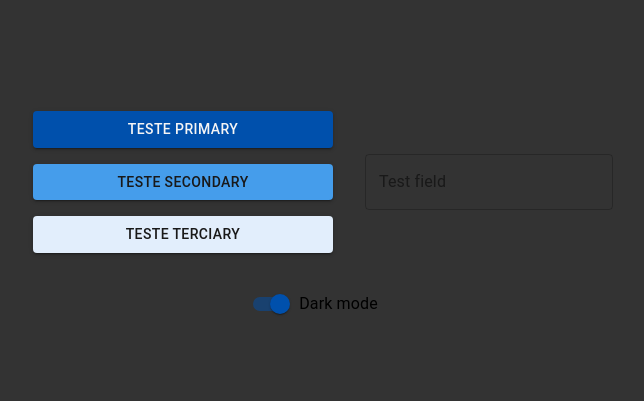
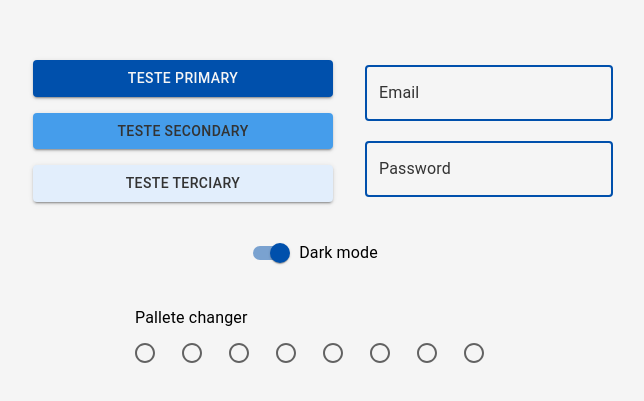
Before and after one commit to Hivqs79/Portal_do_Conselho, a Next.js app in the folder front/app/: page / in a window 1280 px wide. Shown: the part 183-584 px from the top of the page, without its empty margins (317-961 px from the left). Built offline with nearby package versions, Linux system fonts and the light colour scheme.

Commit message:
:sparkles: feat: Finished tests with theme variables and colors

```diff
--- a/front/app/app/layout.tsx
+++ b/front/app/app/layout.tsx
@@ -1,8 +1,8 @@
 "use client";
-import "./globals.css";
 import { ThemeProvider } from "@mui/material/styles";
 import { ReactElement } from "react";
 import { ThemeProviderContext, useThemeContext } from "../hooks/useTheme";
+import "./globals.css";
 
 export default function RootLayout({
   children,
@@ -10,7 +10,7 @@ export default function RootLayout({
   children: React.ReactElement;
 }>) {
   return (
-    <html lang="pt" className="dark">
+    <html lang="pt">
       <ThemeProviderContext>
         <InnerLayout>{children}</InnerLayout>
       </ThemeProviderContext>
@@ -23,7 +23,7 @@ function InnerLayout({ children }: { children: ReactElement }) {
 
   return (
     <ThemeProvider theme={theme}>
-      <body className="bg-[#f0f0f0] dark:bg-[#333]">
+      <body className="bg-[#f5f5f5] dark:bg-[#333]">
         {children}
       </body>
     </ThemeProvider>
--- a/front/app/app/page.tsx
+++ b/front/app/app/page.tsx
@@ -1,9 +1,18 @@
 "use client";
-import { Container, Box, Button, TextField, Switch, FormControlLabel } from "@mui/material";
+import { Container , Box, Button, TextField, Switch, FormControlLabel, RadioGroup, Radio, Typography } from "@mui/material";
 import { useThemeContext } from "@/hooks/useTheme";
+import { colors } from "@/theme/BrandColors";
+import { useState } from "react";
 
 export default function Home() {
+  const [ color, setColor ] = useState("");
   const { changeThemeMode, changePallete } = useThemeContext();
+
+  const handleChangeColor = (event: React.ChangeEvent<HTMLInputElement>) => {
+    let colorChosen = (event.target as HTMLInputElement).value as "purple" | "gray" | "blue" | "pink" | "yellow" | "red" | "green" | "orange";
+    setColor(colorChosen);
+    changePallete(colorChosen);
+  };
 
   return (
     <Container maxWidth={"lg"} className="flex flex-col gap-8 justify-center items-center min-h-screen">
@@ -13,7 +22,6 @@ export default function Home() {
             variant="contained"
             color="primary"
             sx={{ width: 300 }}
-            onClick={() => changePallete("blue")}
           >
             Teste Primary
           </Button>
@@ -21,7 +29,6 @@ export default function Home() {
             variant="contained"
             color="secondary"
             sx={{ width: 300 }}
-            onClick={() => changePallete("green")}
           >
             Teste Secondary
           </Button>
@@ -29,17 +36,22 @@ export default function Home() {
             variant="contained"
             color="terciary"
             sx={{ width: 300 }}
-            onClick={() => changePallete("red")}
           >
             Teste Terciary
           </Button>
         </Box>
-        <Box>
+        <Box className="!flex !flex-col !gap-5">
           <TextField
             id="outlined-search"
-            label="Test field"
+            label="Email"
             type="search"
-            color="secondary"
+            color="primary"
+          />
+          <TextField
+            id="outlined-search"
+            label="Password"
+            type="search"
+            color="primary"
           />
         </Box>
       </Box>
@@ -52,6 +64,20 @@ export default function Home() {
           label="Dark mode"
         />
       </Box>
+      <Box>
+        <Typography variant="subtitle1">Pallete changer</Typography>
+        <RadioGroup value={color} defaultValue="" onChange={handleChangeColor} row>
+          {new Array("blue","green","red","orange","pink","purple","yellow","gray").map((color, index) => {
+              return <FormControlLabel
+                label
+                value={color}
+                key={index}
+                control={<Radio
+                  className={`!text-${color}Primary`}/>}
+              />
+          })}
+        </RadioGroup>
+      </Box>
     </Container>
   );
 }
--- a/front/app/hooks/useTheme.tsx
+++ b/front/app/hooks/useTheme.tsx
@@ -1,7 +1,7 @@
 import { createContext, useContext, useState, ReactNode, Dispatch, SetStateAction, useEffect } from "react";
 import { createTheme, Theme } from "@mui/material/styles";
 import ThemeSettings from "../theme/ThemeSettings";
-import BrandColors from "../theme/BrandColors";
+import {BrandColors} from "../theme/BrandColors";
 
 interface ThemeContextType {
   theme: Theme;
--- a/front/app/tailwind.config.ts
+++ b/front/app/tailwind.config.ts
@@ -10,7 +10,14 @@ export default {
   theme: {
     extend: {
       colors: {
-
+        bluePrimary: "#0050AC",
+        greenPrimary: "#3B5A1A",
+        grayPrimary: "#535353",
+        pinkPrimary: "#DD1155",
+        yellowPrimary: "#814E12",
+        redPrimary: "#A41010",
+        purplePrimary: "#5E0BCC",
+        orangePrimary: "#8D3A0B",
       },
     },
   },
--- a/front/app/theme/BrandColors.ts
+++ b/front/app/theme/BrandColors.ts
@@ -1,4 +1,4 @@
-export default class BrandColors {
+export class BrandColors {
     private static _primary_color: string = "#0050AC";
     private static _secondary_color: string = "#459DEB";
     private static _terciary_color: string = "#E2EEFC";
@@ -28,7 +28,7 @@ export default class BrandColors {
     }
 }
 
-const colors = {
+export const colors = {
     "blue": {
         "primary": "#0050AC",
         "secondary": "#459DEB",
--- a/front/app/theme/ThemeSettings.ts
+++ b/front/app/theme/ThemeSettings.ts
@@ -1,11 +1,14 @@
 import { lighten, darken, createTheme, getContrastRatio } from "@mui/material/styles";
-import BrandColors from "./BrandColors";
+import {BrandColors} from "./BrandColors";
 
 declare module '@mui/material/Button' {
   interface ButtonPropsColorOverrides {
     terciary: true;
   }
 }
+
+const whiteColor = "#f5f5f5";
+const blackColor = "#333333";
 
 export default class ThemeSettings {
 
@@ -17,6 +20,20 @@ export default class ThemeSettings {
   public static changeThemeMode() {
     document.documentElement.classList.toggle('dark');
     console.log(this.getThemeMode());
+  };
+
+  public static getContrastThemeColor() {
+    let mode = this.getThemeMode();
+    return (mode == 'dark' ? whiteColor : blackColor);
+  }
+
+  public static getBackgroundThemeColor() {
+    let mode = this.getThemeMode();
+    return (mode == 'dark' ? blackColor : whiteColor);
+  }
+
+  public static getBetterContrast(color: string) {
+    return getContrastRatio(color, whiteColor) > getContrastRatio(color, blackColor) ? whiteColor : blackColor;
   }
 
   public static createThemePallete() {
@@ -33,20 +50,20 @@ export default class ThemeSettings {
           main: primary_color,
           light: lighten(primary_color, 0.2),
           dark: darken(primary_color, 0.2),
-          contrastText: getContrastRatio(primary_color, '#f5f5f5') > getContrastRatio(primary_color, '#191919') ? '#f5f5f5' : '#191919',
+          contrastText: this.getBetterContrast(primary_color),
         },
         secondary: {
           main: secondary_color,
           light: lighten(secondary_color, 0.2),
           dark: darken(secondary_color, 0.2),
-          contrastText: getContrastRatio(secondary_color, '#f5f5f5') > getContrastRatio(secondary_color, '#191919') ? '#f5f5f5' : '#191919',
+          contrastText: this.getBetterContrast(secondary_color),
         },
         terciary: themeBase.palette.augmentColor({
           color: {
-          main: terciary_color,
-          light: lighten(terciary_color, 0.2),
-          dark: darken(terciary_color, 0.2),
-          contrastText: getContrastRatio(terciary_color, '#f5f5f5') > getContrastRatio(terciary_color, '#191919') ? '#f5f5f5' : '#191919',
+            main: terciary_color,
+            light: lighten(terciary_color, 0.2),
+            dark: darken(terciary_color, 0.2),
+            contrastText: this.getBetterContrast(terciary_color),
           },
           name: 'terciary',
         }),
@@ -55,7 +72,31 @@ export default class ThemeSettings {
         MuiInputLabel: {
           styleOverrides: {
             root: {
-              color: (mode == 'dark' ? "#f5f5f5" : "#191919"),
+              color: this.getContrastThemeColor(),
+              '&.Mui-focused': {
+                color: (mode == "light" ? primary_color : terciary_color),
+              },
+            },
+          },
+        },
+        MuiOutlinedInput: {
+          styleOverrides: {
+            root: {
+              '&:hover:not(.Mui-focused) .MuiOutlinedInput-notchedOutline': {
+                borderColor: (mode == "light" ? primary_color : terciary_color),
+                borderWidth: "2px",
+                color: this.getContrastThemeColor(),
+              },
+              '&.Mui-focused .MuiOutlinedInput-notchedOutline': {
+                borderColor: (mode == "light" ? primary_color : terciary_color),
+                borderWidth: "2px",
+                boxShadow: '2px 2px 4px 1px' + (mode == "light" ? primary_color : terciary_color) + '77',
+              },
+              color: this.getContrastThemeColor(),
+            },
+            notchedOutline: {
+              borderColor: (mode == "light" ? primary_color : terciary_color),
+              borderWidth: "2px",
             },
           },
         },
```
